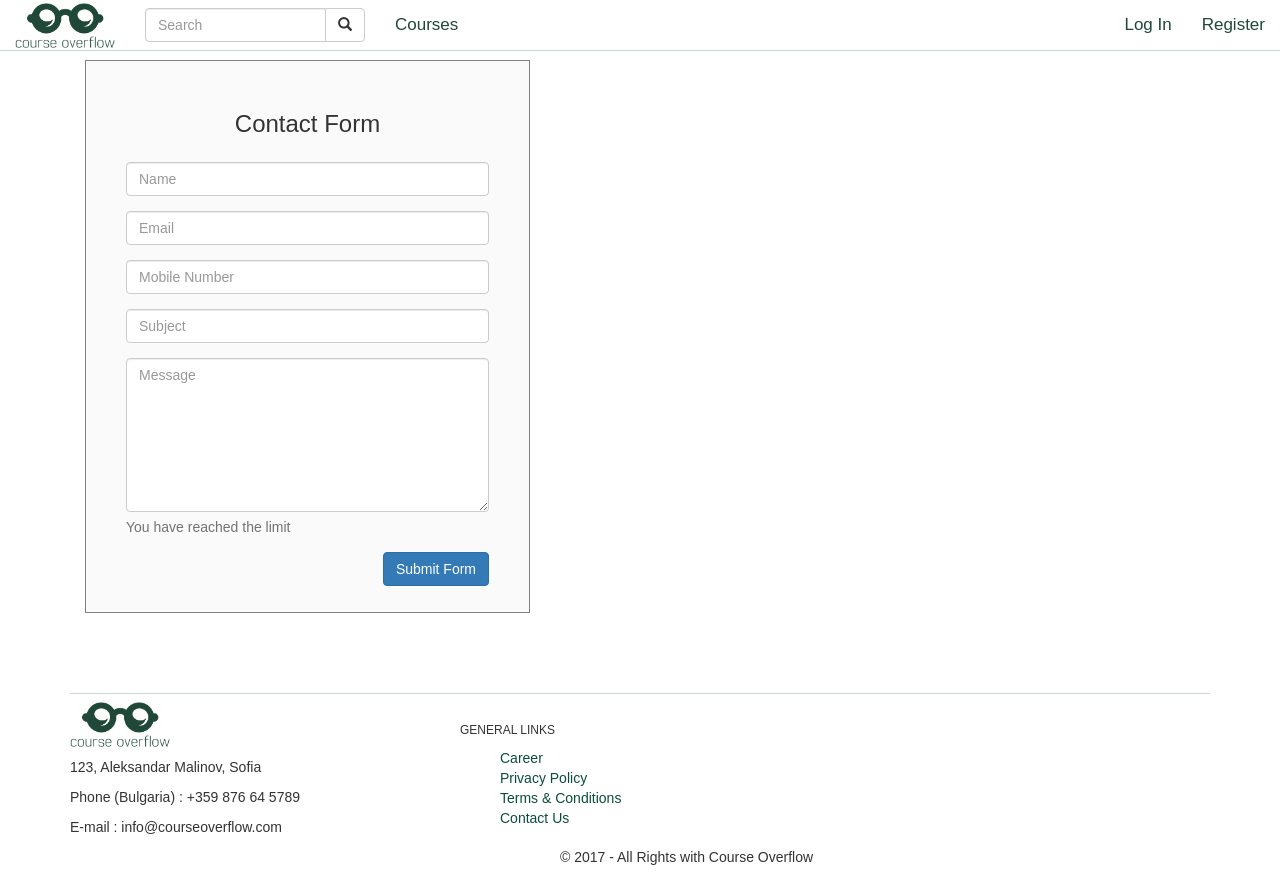
After one commit to MilenaSh/Team-Project-NodeJs, a Node server app: page /contactform in a window 1280 px wide. The commit adds this page. Run offline with Node 20, Linux system fonts and the light colour scheme; some libraries are stand-ins or nearby versions.

Commit message:
Started validations and added contact form

```diff
--- a/app/passport/passport.js
+++ b/app/passport/passport.js
@@ -5,6 +5,7 @@ const session = require('express-session');
 
 const bcrypt = require('bcrypt-nodejs');
 const saltRounds = 10;
+const userValidator = require('./userValidator');
 
 // Generates hash using bCrypt
 const createHash = function(password) {
@@ -31,7 +32,8 @@ const passportSetUp = (app, db) => {
                         done(null, user[0]);
                     } else {
                         done(null, false,
-                            request.flash('error', 'Username or password is incorrect!'));
+                            request.flash('error',
+                                'Username or password is incorrect!'));
                     }
                 })
                 .catch((error) => done(error, false));
@@ -41,6 +43,7 @@ const passportSetUp = (app, db) => {
             passReqToCallback: true,
         },
         (request, username, password, done) => {
+            // userValidator.validateUser(username, console.log('in'))
             db.collection('users')
                 .findOne({ username: username })
                 .then((user) => {
--- a/app/routers/home-router/controller.js
+++ b/app/routers/home-router/controller.js
@@ -47,6 +47,11 @@ const init = (db, data) => {
             });
         },
 
+        // TODO
+        getContactPage(request, response) {
+            return response.render('contact-form');
+        },
+
         updateProfile(request, response) {
             const username = request.body.username;
 
--- a/app/routers/home-router/router.js
+++ b/app/routers/home-router/router.js
@@ -9,6 +9,8 @@ const attachTo = (app, db, passport, data) => {
 
     app.get('/profile', controller.getProfilePage);
 
+    app.get('/contactform', controller.getContactPage);
+
     app.put('/profile', controller.updateProfile);
 };
 
--- a/public/styles/main.css
+++ b/public/styles/main.css
@@ -261,3 +261,17 @@ main {
 #my-footer ul {
     list-style-type: none;
 }
+
+
+/*Contact form decorations*/
+
+.red {
+    color: red;
+}
+
+.form-area {
+    background-color: #FAFAFA;
+    padding: 10px 40px 60px;
+    margin: 10px 0px 60px;
+    border: 1px solid GREY;
+}
--- /dev/null
+++ b/views/contact-form.pug
@@ -0,0 +1,29 @@
+extends layout
+include mixins/nav
+include mixins/footer
+
+block nav
+    +nav(isLoggedIn)
+block content
+    main
+        .container
+          .col-md-5
+            .form-area
+              form(role='form')
+                br(style='clear:both')
+                h3(style='margin-bottom: 25px; text-align: center;') Contact Form
+                .form-group
+                  input#name.form-control(type='text', name='name', placeholder='Name', required='')
+                .form-group
+                  input#email.form-control(type='text', name='email', placeholder='Email', required='')
+                .form-group
+                  input#mobile.form-control(type='text', name='mobile', placeholder='Mobile Number', required='')
+                .form-group
+                  input#subject.form-control(type='text', name='subject', placeholder='Subject', required='')
+                .form-group
+                  textarea#message.form-control(type='textarea', placeholder='Message', maxlength='140', rows='7')
+                  span.help-block
+                    p#characterLeft.help-block You have reached the limit
+                button#submit.btn.btn-primary.pull-right(type='button', name='submit') Submit Form
+block footer
+    +footer
--- a/views/mixins/footer.pug
+++ b/views/mixins/footer.pug
@@ -35,7 +35,7 @@ mixin footer
                 a(href='#')  Terms &amp; Conditions
               |
               li
-                a(href='#')  Client Gateway
+                a(href='/contactform')  Contact Us
     // footer start from here
     .copyright
       .container
```
Also changed, not shown: app/passport/userValidator.js (added, +22 -0 lines).
